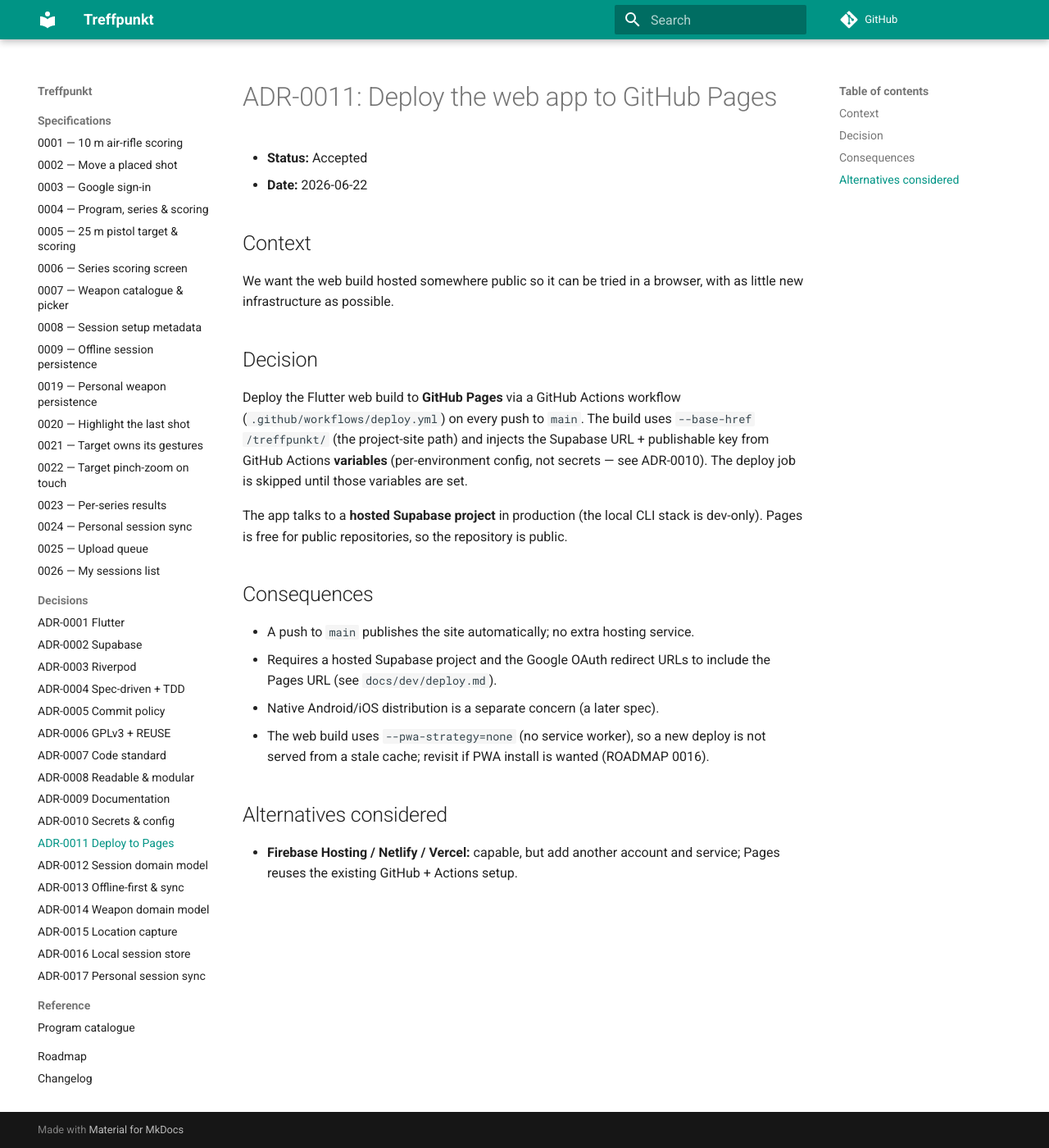
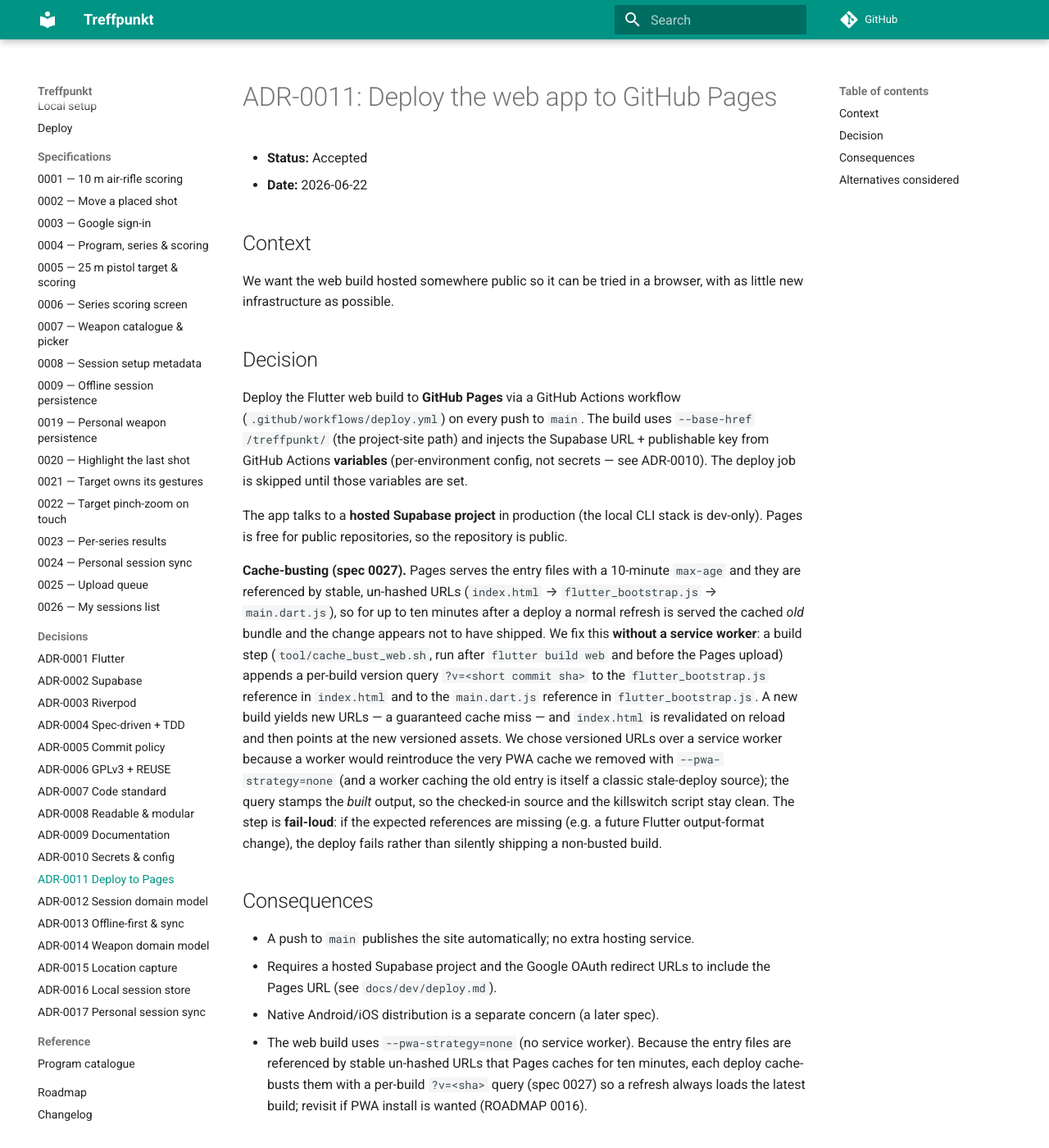
Before and after one commit to roykollensvendsen/treffpunkt, an MkDocs documentation site: the page built from docs/adr/0011-deploy-github-pages.md, in a window 1280 px wide and 1400 px high. Shown: the whole window at 82% size. Built offline with MkDocs 1.6.1 and Material for MkDocs 9.7.7, drawn with Linux system fonts in a browser that asks for light colours; comment, search, counter and statistics services are not loaded.

Commit message:
ci(deploy): cache-bust the web entry so refreshes get the latest
After a deploy, refreshing the page in a browser sometimes still showed
the old app for up to ten minutes. GitHub Pages caches the app's entry
files for ten minutes and they live at fixed web addresses, so a refresh
kept getting the cached old version and fixes looked like they had not
shipped. This makes every deploy stamp those entry files with the build's
commit id, so each deploy has new addresses the cache has never seen and a
refresh always loads the build that was just published.

The entry chain index.html -> flutter_bootstrap.js -> main.dart.js (the
~3 MB bundle) is referenced by stable, un-hashed URLs. A new build step,
tool/cache_bust_web.sh, runs after `flutter build web` and before the
Pages upload and appends ?v=<short sha> to the flutter_bootstrap.js
reference in index.html and to the main.dart.js reference(s) in
flutter_bootstrap.js. Pages ignores the query and serves the file, which
keeps its original name, so the app still loads; a new build yields new
URLs and a guaranteed cache miss. We keep --pwa-strategy=none (no service
worker) and the existing service-worker killswitch untouched: versioned
URLs avoid reintroducing the very PWA cache we removed.

The script is fail-loud (it greps each rewritten reference and exits
non-zero if a pattern is absent or unstamped, so a future Flutter
output-format change fails the deploy instead of silently shipping a
non-busted build) and idempotent. Documented in spec 0027, ADR-0011 and
docs/dev/deploy.md. No Dart changes; analyze, tests, format and reuse
stay green.

```diff
--- a/docs/adr/0011-deploy-github-pages.md
+++ b/docs/adr/0011-deploy-github-pages.md
@@ -17,14 +17,34 @@
 The app talks to a **hosted Supabase project** in production (the local CLI stack
 is dev-only). Pages is free for public repositories, so the repository is public.
 
+**Cache-busting (spec 0027).** Pages serves the entry files with a 10-minute
+`max-age` and they are referenced by stable, un-hashed URLs (`index.html` →
+`flutter_bootstrap.js` → `main.dart.js`), so for up to ten minutes after a deploy
+a normal refresh is served the cached *old* bundle and the change appears not to
+have shipped. We fix this **without a service worker**: a build step
+(`tool/cache_bust_web.sh`, run after `flutter build web` and before the Pages
+upload) appends a per-build version query `?v=<short commit sha>` to the
+`flutter_bootstrap.js` reference in `index.html` and to the `main.dart.js`
+reference in `flutter_bootstrap.js`. A new build yields new URLs — a guaranteed
+cache miss — and `index.html` is revalidated on reload and then points at the new
+versioned assets. We chose versioned URLs over a service worker because a worker
+would reintroduce the very PWA cache we removed with `--pwa-strategy=none` (and a
+worker caching the old entry is itself a classic stale-deploy source); the query
+stamps the *built* output, so the checked-in source and the killswitch script
+stay clean. The step is **fail-loud**: if the expected references are missing
+(e.g. a future Flutter output-format change), the deploy fails rather than
+silently shipping a non-busted build.
+
 ## Consequences
 - A push to `main` publishes the site automatically; no extra hosting service.
 - Requires a hosted Supabase project and the Google OAuth redirect URLs to
   include the Pages URL (see `docs/dev/deploy.md`).
 - Native Android/iOS distribution is a separate concern (a later spec).
-- The web build uses `--pwa-strategy=none` (no service worker), so a new deploy
-  is not served from a stale cache; revisit if PWA install is wanted
-  (ROADMAP 0016).
+- The web build uses `--pwa-strategy=none` (no service worker). Because the
+  entry files are referenced by stable un-hashed URLs that Pages caches for ten
+  minutes, each deploy cache-busts them with a per-build `?v=<sha>` query
+  (spec 0027) so a refresh always loads the latest build; revisit if PWA install
+  is wanted (ROADMAP 0016).
 
 ## Alternatives considered
 - **Firebase Hosting / Netlify / Vercel:** capable, but add another account and
```
Also changed, not shown: docs/dev/deploy.md (+26 -0 lines), docs/specs/0027-cache-bust-web-deploy.md (added, +166 -0 lines), 2 other files.
